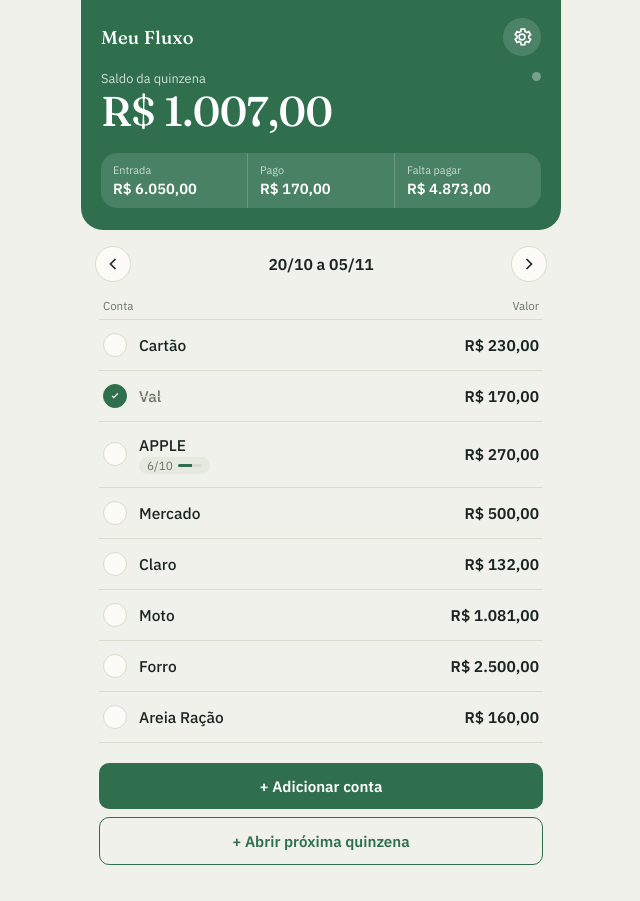
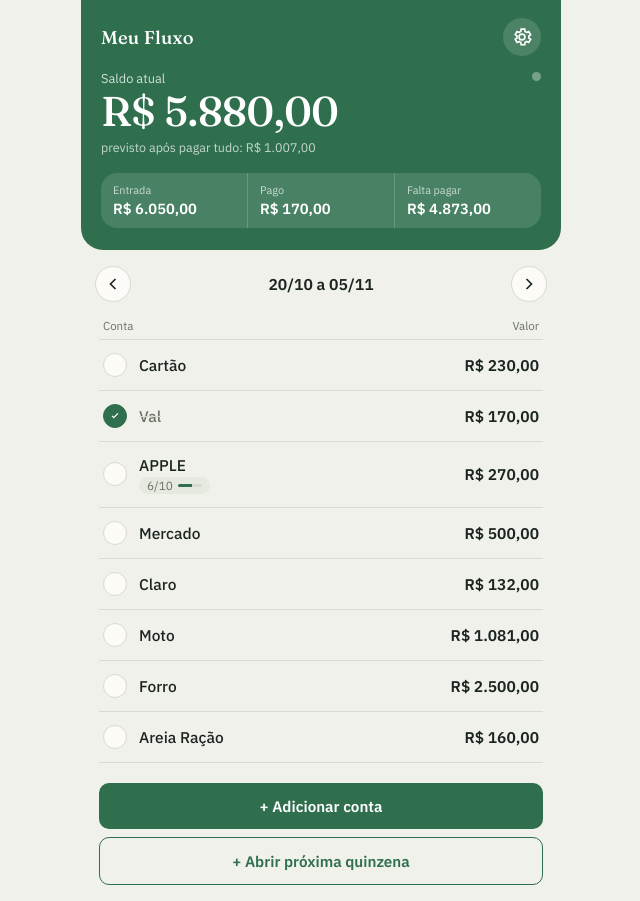
Before and after one commit to danifragat-skincare/fluxo-financeiro, a plain HTML site: page index.html in a window 1280 px wide. Shown: the whole page, without its empty margins (319-959 px from the left). Drawn offline with Linux system fonts and the light colour scheme.

Commit message:
Saldo atualiza em tempo real ao marcar conta como paga
Co-Authored-By: Claude Sonnet 5 <noreply@anthropic.com>
Claude-Session: https://claude.ai/code/session_01RvMfSLJwKErnxP5s4W8x9K

```diff
--- a/css/style.css
+++ b/css/style.css
@@ -132,6 +132,12 @@ input { font-family: inherit; }
   letter-spacing: -0.5px;
 }
 .saldo-valor.negativo { color: #FBD8CC; }
+.saldo-previsto {
+  display: block;
+  font-size: 0.78rem;
+  color: rgba(255,255,255,0.72);
+  margin-top: 2px;
+}
 
 .sync-status {
   position: absolute;
--- a/index.html
+++ b/index.html
@@ -31,8 +31,9 @@
     </div>
 
     <div class="saldo-block">
-      <span class="saldo-label">Saldo da quinzena</span>
+      <span class="saldo-label">Saldo atual</span>
       <span id="saldo-valor" class="saldo-valor">R$ 0,00</span>
+      <span id="saldo-previsto" class="saldo-previsto"></span>
       <span id="sync-status" class="sync-status" data-state="idle"></span>
     </div>
 
--- a/js/app.js
+++ b/js/app.js
@@ -58,7 +58,9 @@ function periodTotals(period) {
     totalDespesas,
     pago,
     falta: totalDespesas - pago,
-    saldo: entrada - totalDespesas,
+    // saldo = o que sobra de verdade agora na mão, considerando só o que já foi pago
+    saldo: entrada - pago,
+    saldoPrevisto: entrada - totalDespesas,
   };
 }
 
@@ -228,6 +230,7 @@ function render() {
   const saldoEl = el("saldo-valor");
   saldoEl.textContent = money(totals.saldo);
   saldoEl.classList.toggle("negativo", totals.saldo < 0);
+  el("saldo-previsto").textContent = `previsto após pagar tudo: ${money(totals.saldoPrevisto)}`;
 
   el("stat-entrada").textContent = money(totals.entrada);
   el("stat-pago").textContent = money(totals.pago);
@@ -618,7 +621,7 @@ function openPeriodsModal() {
     const t = periodTotals(p);
     const li = document.createElement("li");
     li.style.cursor = "pointer";
-    li.innerHTML = `<span class="rec-nome">${p.label}${idx === currentIndex ? " ·" : ""}</span><span class="rec-valor">${money(t.saldo)}</span>`;
+    li.innerHTML = `<span class="rec-nome">${p.label}${idx === currentIndex ? " ·" : ""}</span><span class="rec-valor">${money(t.saldoPrevisto)}</span>`;
     li.addEventListener("click", () => {
       currentIndex = idx;
       periodsModalEl.hidden = true;
```
